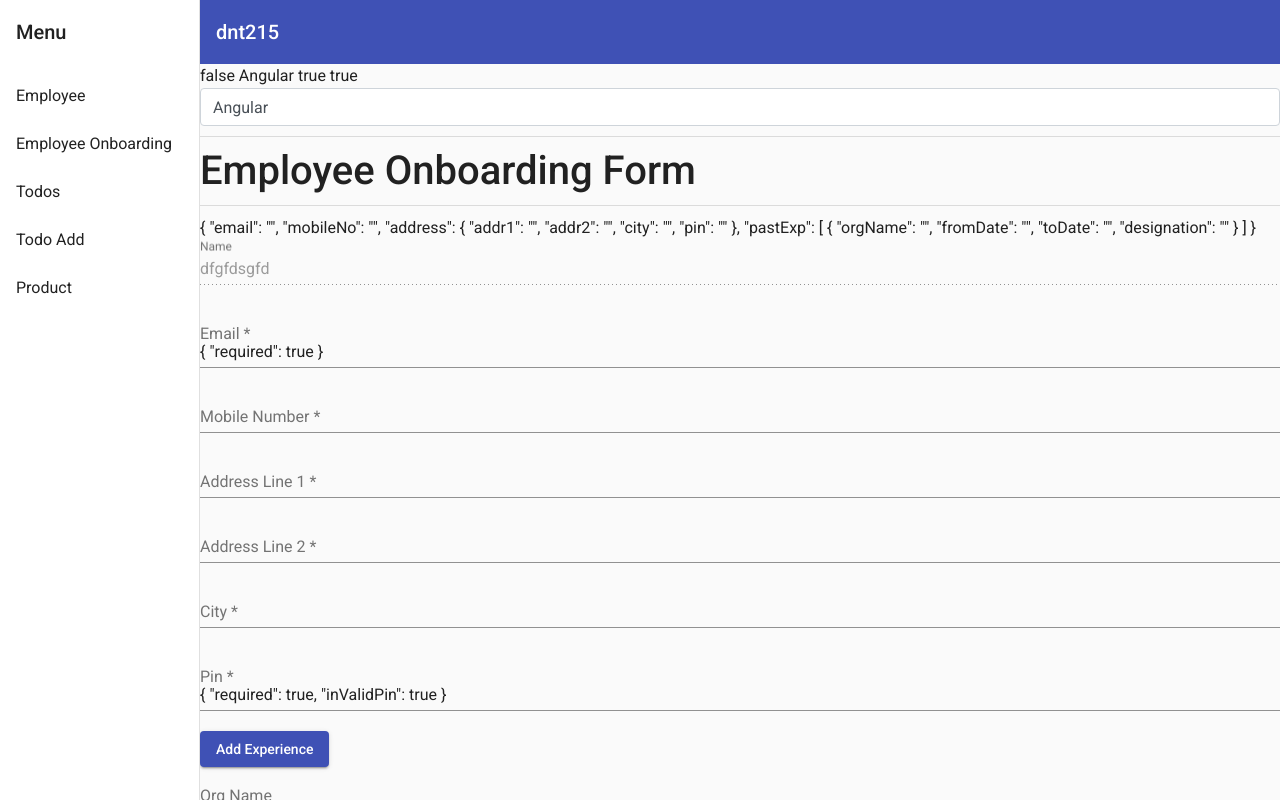
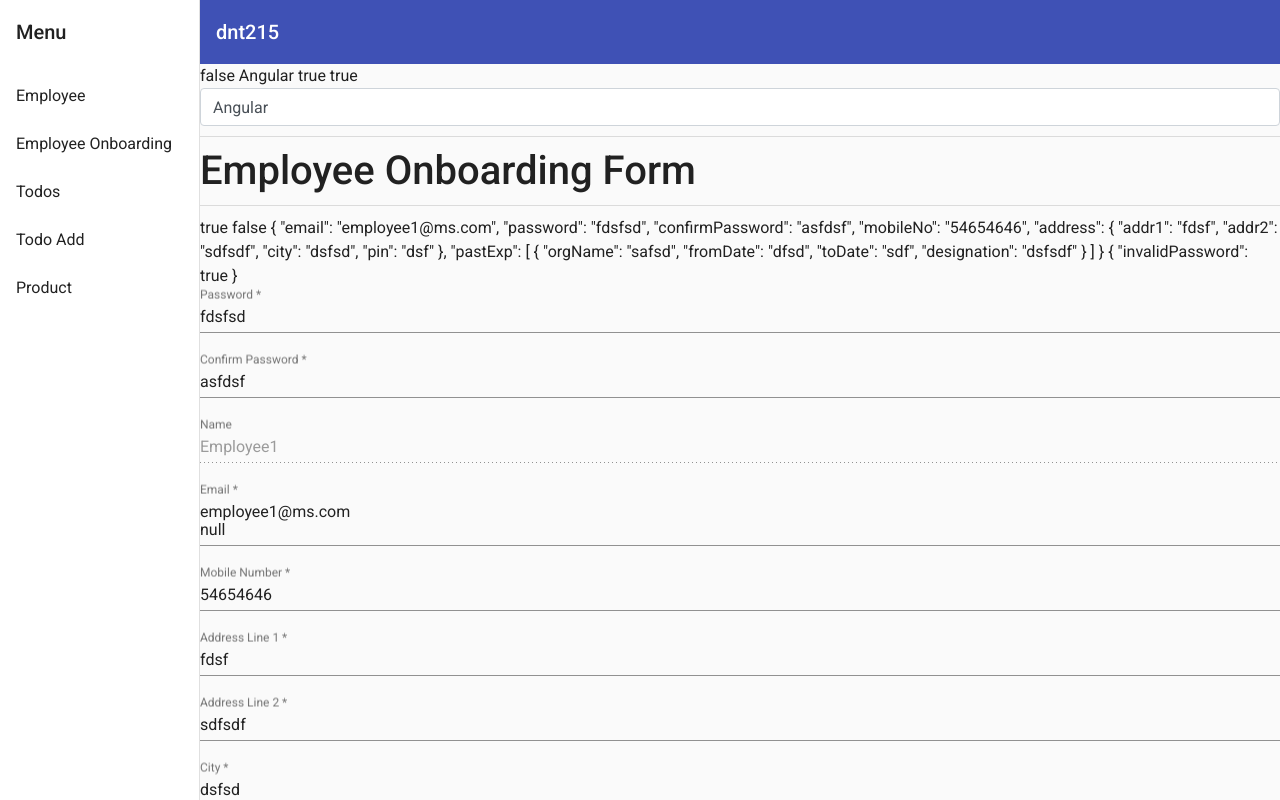
Before and after one commit to santoshyadavdev/dnt215, an Angular app: page /employee/onboarding in a window 1280 px wide. Built offline with nearby package versions, Linux system fonts and the light colour scheme.

Commit message:
binding Forms, reset forms and custom validator

```diff
--- a/src/app/employee/employee-onboarding/employee-onboarding.component.html
+++ b/src/app/employee/employee-onboarding/employee-onboarding.component.html
@@ -10,12 +10,20 @@
   Employee Onboarding Form
 </h1>
 <mat-divider></mat-divider>
-
+{{onbardingForm.pristine |json}}
+{{onbardingForm.dirty |json}}
 {{onbardingForm.value |json}}
+{{onbardingForm.errors |json}}
 
 <form [formGroup]="onbardingForm" (ngSubmit)="addEmployee()">
   <mat-form-field *ngIf="onbardingForm.get('testControl')">
     <input matInput formControlName="testControl" placeholder="Test Control">
+  </mat-form-field>
+  <mat-form-field>
+    <input matInput formControlName="password" placeholder="Password">
+  </mat-form-field>
+  <mat-form-field>
+    <input matInput formControlName="confirmPassword" placeholder="Confirm Password">
   </mat-form-field>
   <mat-form-field>
     <input matInput formControlName="name" placeholder="Name">
@@ -74,5 +82,7 @@
     <button mat-raised-button color="primary" (click)="clearAll()">Clear All</button>
     <button [disabled]="onbardingForm.invalid" type="submit" mat-raised-button color="primary">Add Employee</button>
   </div>
-
+<div>
+  <button mat-raised-button color="primary" (click)="resetForm()">Reset</button>
+</div>
 </form>
--- a/src/app/employee/employee-onboarding/employee-onboarding.component.ts
+++ b/src/app/employee/employee-onboarding/employee-onboarding.component.ts
@@ -4,6 +4,7 @@ import {
   FormBuilder, FormArray, Validators
 } from '@angular/forms';
 import { CustomValidators } from '../validators/custom.validtors';
+import { EmployeeService } from '../services/employee.service';
 
 
 @Component({
@@ -20,15 +21,24 @@ export class EmployeeOnboardingComponent implements OnInit {
 
   onbardingForm: FormGroup;
 
-  constructor(private fb: FormBuilder) { }
+  constructor(private fb: FormBuilder,
+    private employeeService: EmployeeService) { }
 
   ngOnInit(): void {
     this.onbardingForm = this.fb.group({
-      name: new FormControl({ value: 'dfgfdsgfd', disabled: true }, Validators.required),
-      email: new FormControl('', [
-        Validators.required,
-        Validators.email, CustomValidators.validateEmail
-      ]),
+      name: new FormControl({ value: 'dfgfdsgfd', disabled: true },
+        { updateOn: 'blur', validators: Validators.required }
+      ),
+      email: new FormControl('',
+        {
+          updateOn: 'blur',
+          validators: [
+            Validators.required,
+            Validators.email, CustomValidators.validateEmail
+          ]
+        }),
+      password: new FormControl('', Validators.required),
+      confirmPassword: new FormControl('', Validators.required),
       mobileNo: new FormControl('',
         [
           Validators.required,
@@ -39,29 +49,36 @@ export class EmployeeOnboardingComponent implements OnInit {
         addr1: new FormControl('', Validators.required),
         addr2: new FormControl('', Validators.required),
         city: new FormControl('', Validators.required),
-        pin: new FormControl('', [Validators.required, CustomValidators.pinValidator(5) ]),
+        pin: new FormControl('', [Validators.required, CustomValidators.pinValidator(5)]),
       }),
       pastExp: this.fb.array([
-        this.fb.group({
-          orgName: new FormControl(''),
-          fromDate: new FormControl(''),
-          toDate: new FormControl(''),
-          designation: new FormControl('')
-        })
+        this.buildForm()
       ])
-    })
+    }, { updateOn: 'blur', validators: CustomValidators.passwordValidator })
 
     // this.onbardingForm.addControl('id', new FormControl());
+    this.bindForm();
+  }
+
+  bindForm() {
+    const formData = this.employeeService.getEmployeeOnBoardingData();
+
+    this.onbardingForm.patchValue(formData);
   }
 
   addExp() {
     this.pastExp.push(
-      this.fb.group({
-        orgName: new FormControl(''),
-        fromDate: new FormControl(''),
-        toDate: new FormControl(''),
-        designation: new FormControl('')
-      }))
+      this.buildForm()
+    )
+  }
+
+  private buildForm() {
+    return this.fb.group({
+      orgName: new FormControl(''),
+      fromDate: new FormControl(''),
+      toDate: new FormControl(''),
+      designation: new FormControl('')
+    });
   }
 
   removeControl(i: number): void {
@@ -74,11 +91,30 @@ export class EmployeeOnboardingComponent implements OnInit {
 
   AddControl() {
     this.onbardingForm.addControl("testControl", new FormControl(''));
+    // this.onbardingForm.get('').setValidators(CustomValidators.validateEmail);
   }
 
   addEmployee() {
     // console.log(this.onbardingForm.value);
     console.log(this.onbardingForm.getRawValue());
+    this.resetForm();
+  }
+
+  resetForm() {
+    this.onbardingForm.reset({
+      name: '',
+      email: '',
+      password: '',
+      confirmPassword: '',
+      mobileNo: '',
+      address: {
+        addr1: '',
+        addr2: '',
+        city: '',
+        pin: ''
+      },
+      pastExp: []
+    });
   }
 
 }
--- /dev/null
+++ b/src/app/employee/services/employee.service.ts
@@ -0,0 +1,39 @@
+import { Injectable } from '@angular/core';
+
+@Injectable({
+  providedIn: 'root'
+})
+export class EmployeeService {
+
+  constructor() { }
+
+  getEmployeeOnBoardingData() {
+    return {
+      name: 'Employee1',
+      email: 'employee1@ms.com',
+      password: 'fdsfsd',
+      confirmPassword: 'asfdsf',
+      mobileNo: '54654646',
+      address: {
+        addr1: 'fdsf',
+        addr2: 'sdfsdf',
+        city: 'dsfsd',
+        pin: 'dsf'
+      },
+      pastExp: [
+        {
+          orgName: 'safsd',
+          fromDate: 'dfsd',
+          toDate: 'sdf',
+          designation: 'dsfsdf'
+        },
+        {
+          orgName: 'saetrtfsd',
+          fromDate: 'dfsd',
+          toDate: 'sdf',
+          designation: 'dsfsdf'
+        }
+      ]
+    }
+  }
+}
--- a/src/app/employee/validators/custom.validtors.ts
+++ b/src/app/employee/validators/custom.validtors.ts
@@ -1,4 +1,4 @@
-import { AbstractControl } from '@angular/forms';
+import { AbstractControl, FormGroup } from '@angular/forms';
 
 export class CustomValidators {
 
@@ -19,4 +19,17 @@ export class CustomValidators {
       return null;
     }
   }
+
+  static passwordValidator(form: FormGroup) {
+    const password = form.get('password');
+    const confirmpassword = form.get('confirmPassword');
+    if (password.value !== confirmpassword.value) {
+      password.setErrors({ invalidPassword: true });
+      return { invalidPassword: true }
+    }
+    else {
+      password.setErrors(null);
+      return null
+    };
+  }
 }
```
Also changed, not shown: 1 other file (tests, documents, lock files or other folders).
